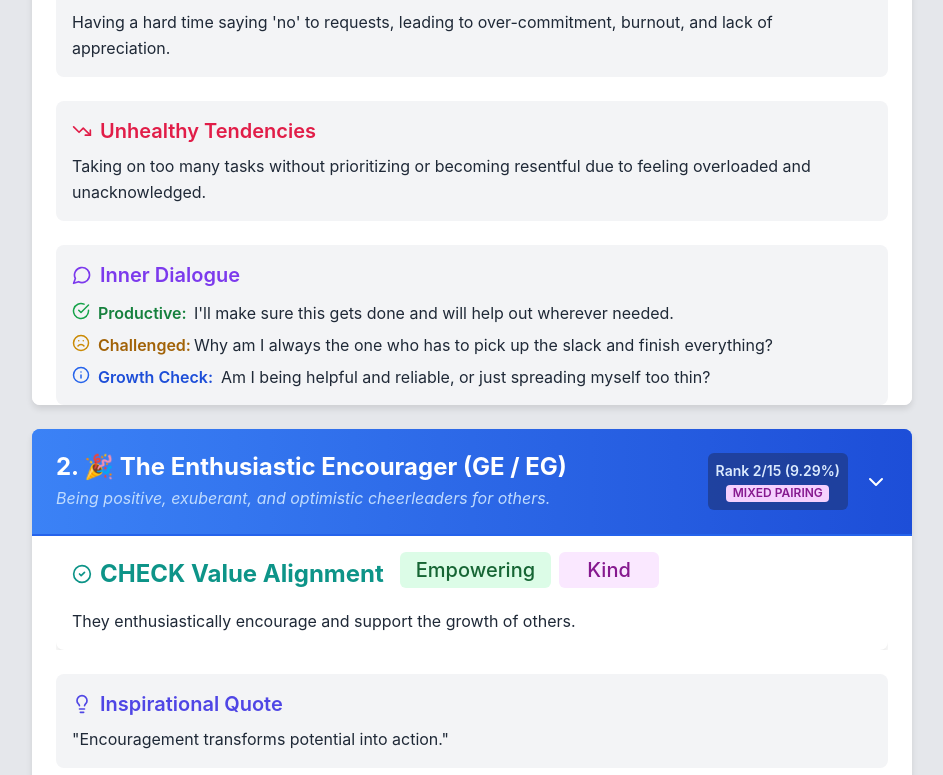
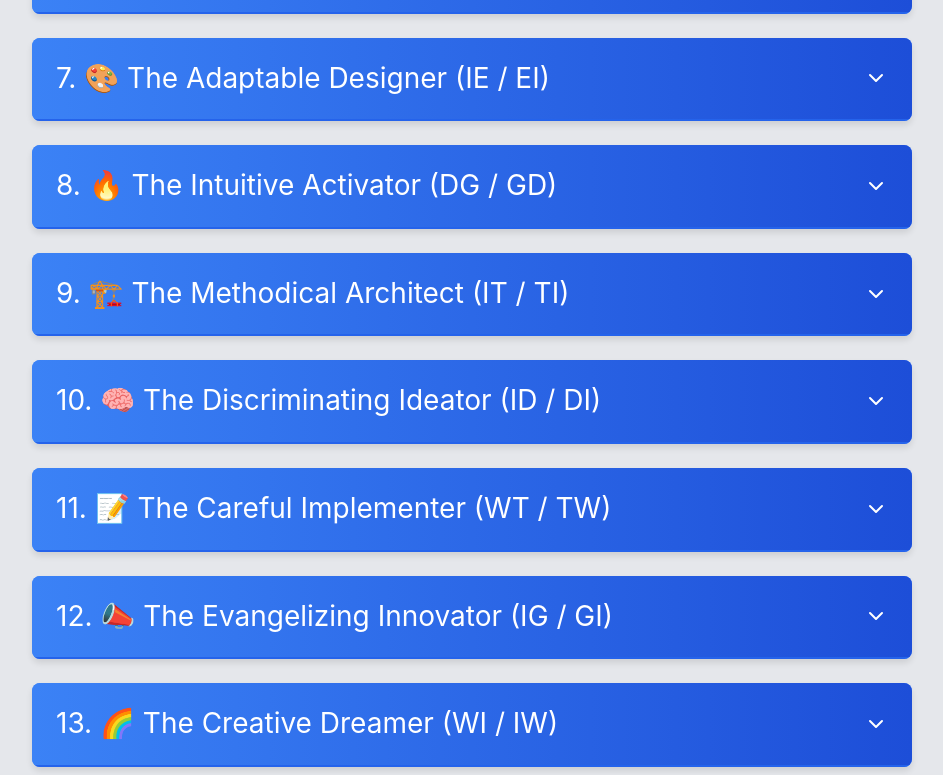
Before and after one commit to orholly/WorkingGeniusV2, a plain HTML site: page index.html in a window 1280 px wide. Shown: the part 752-1527 px from the top of the page, without its empty margins (168-1111 px from the left). Drawn offline with nearby package versions, Linux system fonts and the light colour scheme.

Commit message:
Update index.html to move header content into expandable section content

```diff
--- a/index.html
+++ b/index.html
@@ -78,25 +78,20 @@
             color: rgb(209 213 219 / var(--tw-text-opacity));
         }
 
-        /* Pairing Title */
-        .pairing-name {
+        /* Pairing Title (in Header) */
+        .accordion-header h2 {
             font-size: 1.5rem;
             line-height: 1.2;
-            /* Adjusted margin/padding for responsive header */
-            margin-right: 0;
-            padding-right: 0;
             word-wrap: break-word;
             overflow-wrap: break-word;
             hyphens: auto;
-            width: 100%; /* Ensure title takes full width in column layout */
+            margin: 0; /* Reset margin */
+            flex-grow: 1; /* Allow title to take available space */
         }
 
         @media (min-width: 768px) { /* md breakpoint */
-            .pairing-name {
+            .accordion-header h2 {
                  font-size: 1.75rem;
-                 margin-right: 1rem;
-                 padding-right: 1rem;
-                 width: auto; /* Allow flex-grow in row layout */
             }
         }
 
@@ -337,18 +332,10 @@
             padding: 1.5rem;
             cursor: pointer;
             display: flex;
-            flex-direction: column; /* Stack elements on mobile */
-            align-items: flex-start; /* Align items to the start in column layout */
+            align-items: center; /* Keep items centered in the header */
             justify-content: space-between;
             border-bottom: 2px solid #2563eb; /* Blue-600 */
             transition: background-color 0.3s ease, border-color 0.3s ease;
-        }
-
-        @media (min-width: 768px) { /* md breakpoint */
-             .accordion-header {
-                flex-direction: row; /* Row layout on desktop */
-                align-items: center; /* Center items in row layout */
-             }
         }
 
 
@@ -368,35 +355,13 @@
         }
 
 
-        .accordion-header h2 {
-            margin: 0;
-            font-size: 1.5rem;
-            font-weight: bold;
-            flex-grow: 1;
-            word-break: break-word;
-            margin-bottom: 0.5rem; /* Add space below title in column layout */
-        }
-
-        @media (min-width: 768px) { /* md breakpoint */
-            .accordion-header h2 {
-                margin-bottom: 0; /* Remove space below title in row layout */
-            }
-        }
-
-
         .accordion-header .arrow-icon {
             width: 1.5rem;
             height: 1.5rem;
             transition: transform 0.3s ease;
-             margin-top: 0.5rem; /* Add space above arrow in column layout */
+            margin-left: 1rem; /* Space to the left of arrow */
+            flex-shrink: 0; /* Prevent arrow from shrinking */
         }
-
-         @media (min-width: 768px) { /* md breakpoint */
-            .accordion-header .arrow-icon {
-                margin-top: 0; /* Remove space above arrow in row layout */
-                margin-left: 1rem; /* Add space to the left of arrow in row layout */
-            }
-         }
 
 
         .accordion-header.active .arrow-icon {
@@ -406,10 +371,9 @@
         .accordion-content {
             background-color: #ffffff;
             color: #374151; /* Gray-700 */
-            padding: 0 1.5rem;
+            padding: 0; /* Start with 0 padding */
             overflow: hidden;
-            /* Increased max-height to prevent content cutoff */
-            max-height: 4000px; /* Increased from 2000px */
+            max-height: 0; /* Start with 0 height */
             transition: max-height 0.5s ease-in-out, padding 0.5s ease-in-out;
         }
 
@@ -420,8 +384,8 @@
 
 
         .accordion-content.active {
-            max-height: 4000px; /* Keep consistent with base max-height */
-            padding: 1.5rem;
+            max-height: 4000px; /* Large enough to accommodate content */
+            padding: 1.5rem; /* Apply padding when active */
         }
 
          .accordion-content .content-section {
@@ -488,6 +452,54 @@
                 min-width: 100px; /* Original min width on desktop */
             }
          }
+
+         /* New Section for Pairing Overview */
+         .pairing-overview-section {
+             margin-bottom: 1.5rem; /* Space below this section */
+         }
+          .pairing-overview-section h3 {
+             font-size: 1.25rem; /* Smaller heading for this section */
+             font-weight: 600;
+             margin-bottom: 0.75rem;
+             color: #1d4ed8; /* Blue-700 */
+          }
+          html.dark .pairing-overview-section h3 {
+             color: #93c5fd; /* Blue-300 */
+          }
+          .pairing-overview-section .details-grid {
+             display: grid;
+             grid-template-columns: 1fr; /* Stack on mobile */
+             gap: 0.75rem; /* Space between items */
+          }
+          @media (min-width: 640px) { /* sm breakpoint */
+             .pairing-overview-section .details-grid {
+                 grid-template-columns: repeat(auto-fit, minmax(200px, 1fr)); /* Responsive grid */
+             }
+          }
+          .pairing-overview-section .detail-item {
+             background-color: #e5e7eb; /* Gray-200 */
+             padding: 0.75rem;
+             border-radius: 0.375rem;
+             font-size: 0.9rem;
+             color: #374151; /* Gray-700 */
+          }
+           html.dark .pairing-overview-section .detail-item {
+             background-color: #374151; /* Gray-700 */
+             color: #d1d5db; /* Gray-300 */
+          }
+          .pairing-overview-section .detail-item strong {
+             font-weight: 600;
+             color: #1f2937; /* Gray-800 */
+             display: block; /* Stack label above value */
+             margin-bottom: 0.25rem;
+          }
+           html.dark .pairing-overview-section .detail-item strong {
+              color: #f3f4f6; /* Gray-100 */
+           }
+           .pairing-overview-section .detail-item .type-badge {
+              font-size: 0.85rem; /* Slightly larger type badge in overview */
+              padding: 0.2rem 0.5rem;
+           }
 
 
     </style>
@@ -605,31 +617,24 @@
             itemDiv.className = 'accordion-item bg-white dark:bg-gray-800 transition-colors duration-300';
 
             const headerDiv = document.createElement('div');
-            // Added responsive flex classes: flex-col on mobile, md:flex-row on medium+
-            headerDiv.className = 'accordion-header flex flex-col md:flex-row items-start md:items-center';
+            // Header now only contains the main name and arrow
+            headerDiv.className = 'accordion-header flex items-center justify-between';
             headerDiv.setAttribute('role', 'button');
             headerDiv.setAttribute('aria-expanded', 'false'); // ARIA attribute for accessibility
             headerDiv.setAttribute('tabindex', '0'); // Make header focusable
 
             const headerContent = `
-                <div class="flex-grow w-full md:w-auto mr-0 md:mr-4 mb-2 md:mb-0">
-                    <h2 class="pairing-name text-white">${data.rank}. ${data.name} (${data.letters})</h2>
-                    <p class="text-blue-200 text-sm lg:text-base italic mt-1">${data.coreStrength}</p>
-                </div>
-                <div class="flex-shrink-0 bg-blue-900 bg-opacity-75 p-2 rounded-md text-sm text-blue-100 text-center self-end md:self-auto">
-                    <span class="font-semibold block">Rank ${data.rank}/15 (${data.frequency.toFixed(2)}%)</span>
-                    <span class="mt-1 type-badge inline-block ${getTypeClass(data.type)}" title="${getTypeTooltip(data.type)}">${getTypeText(data.type)}</span>
-                </div>
-                 <svg class="arrow-icon ml-0 md:ml-4 mt-2 md:mt-0 text-white" xmlns="http://www.w3.org/2000/svg" width="24" height="24" viewBox="0 0 24 24" fill="none" stroke="currentColor" stroke-width="2" stroke-linecap="round" stroke-linejoin="round"><polyline points="6 9 12 15 18 9"></polyline></svg>
+                <h2 class="pairing-name text-white">${data.rank}. ${data.name} (${data.letters})</h2>
+                <svg class="arrow-icon text-white" xmlns="http://www.w3.org/2000/svg" width="24" height="24" viewBox="0 0 24 24" fill="none" stroke="currentColor" stroke-width="2" stroke-linecap="round" stroke-linejoin="round"><polyline points="6 9 12 15 18 9"></polyline></svg>
             `;
             headerDiv.innerHTML = headerContent;
 
             const contentDiv = document.createElement('div');
-            contentDiv.className = 'accordion-content';
+            contentDiv.className = 'accordion-content'; // Default state has max-height: 0 and padding: 0
             contentDiv.setAttribute('role', 'region'); // ARIA attribute for accessibility
 
 
-            // CHECK Value Alignment Section (now always visible when the accordion is open)
+            // CHECK Value Alignment Section
             const valueAlignmentSection = document.createElement('div');
             valueAlignmentSection.className = `value-alignment-section w-full mb-6`;
 
@@ -650,6 +655,28 @@
                 </section>
             `;
              valueAlignmentSection.innerHTML = valueAlignmentContent;
+
+            /* --- New Pairing Overview Section --- */
+            const pairingOverviewSection = document.createElement('div');
+            pairingOverviewSection.className = 'content-section bg-gray-100 dark:bg-gray-900 p-4 rounded-lg mb-4 transition-colors duration-300 pairing-overview-section';
+            pairingOverviewSection.innerHTML = `
+                 <h3 class="text-indigo-600 dark:text-indigo-400">Overview</h3>
+                 <div class="details-grid">
+                     <div class="detail-item">
+                         <strong>Core Strength</strong>
+                         <p>${data.coreStrength}</p>
+                     </div>
+                     <div class="detail-item">
+                         <strong>Rank & Frequency</strong>
+                         <p>Rank ${data.rank}/15 (${data.frequency.toFixed(2)}%)</p>
+                     </div>
+                     <div class="detail-item">
+                         <strong>Pairing Type</strong>
+                         <p class="mt-1 type-badge inline-block ${getTypeClass(data.type)}" title="${getTypeTooltip(data.type)}">${getTypeText(data.type)}</p>
+                     </div>
+                 </div>
+            `;
+            /* --- End New Pairing Overview Section --- */
 
 
             // Inspiration Section
@@ -735,8 +762,9 @@
                 </div>
             `;
 
-            // Append sections to contentDiv
+            // Append sections to contentDiv in the desired order
             contentDiv.appendChild(valueAlignmentSection);
+            contentDiv.appendChild(pairingOverviewSection); /* Added the new section */
             contentDiv.appendChild(inspirationSection);
             contentDiv.appendChild(interactionSection);
             contentDiv.appendChild(challengesSection);
```
